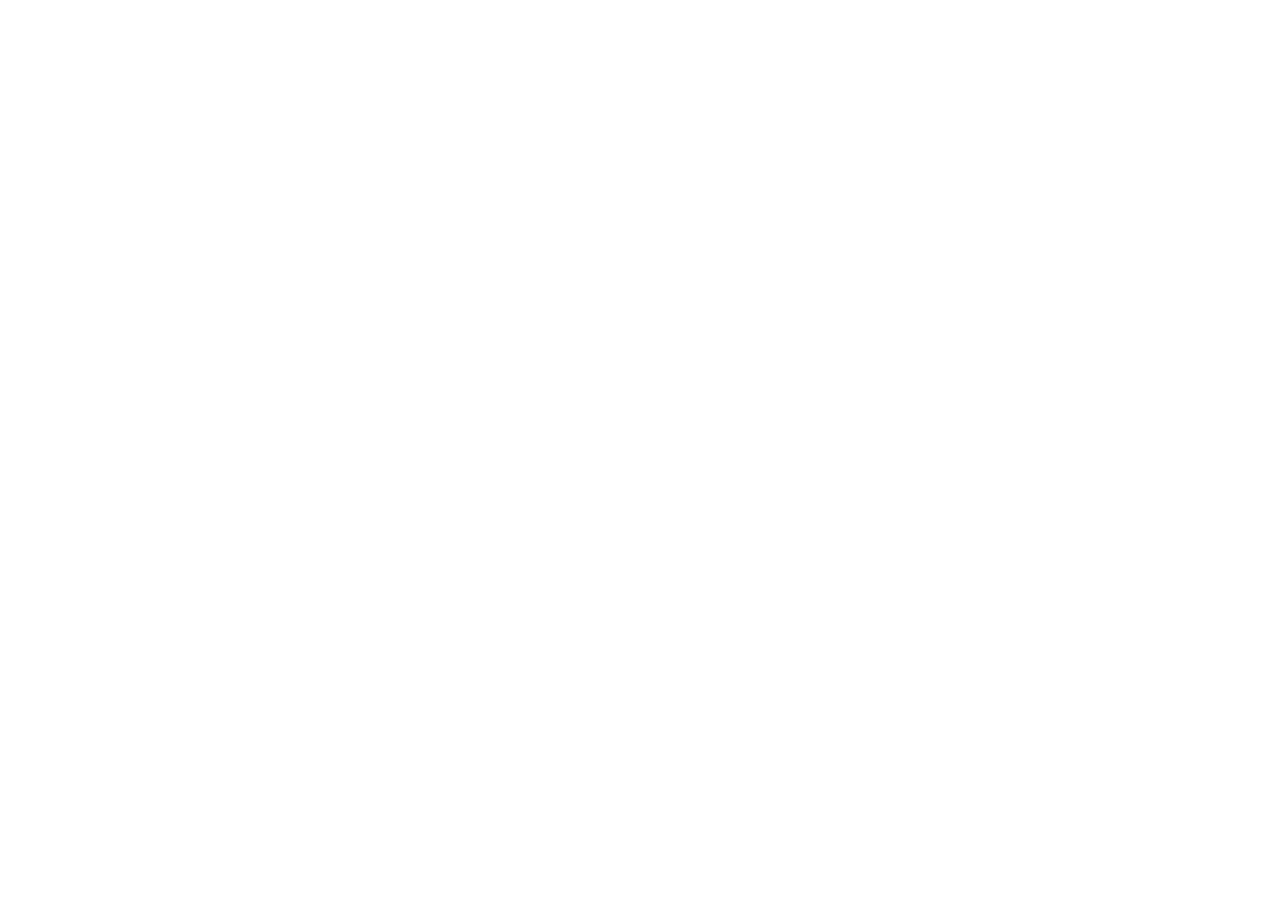
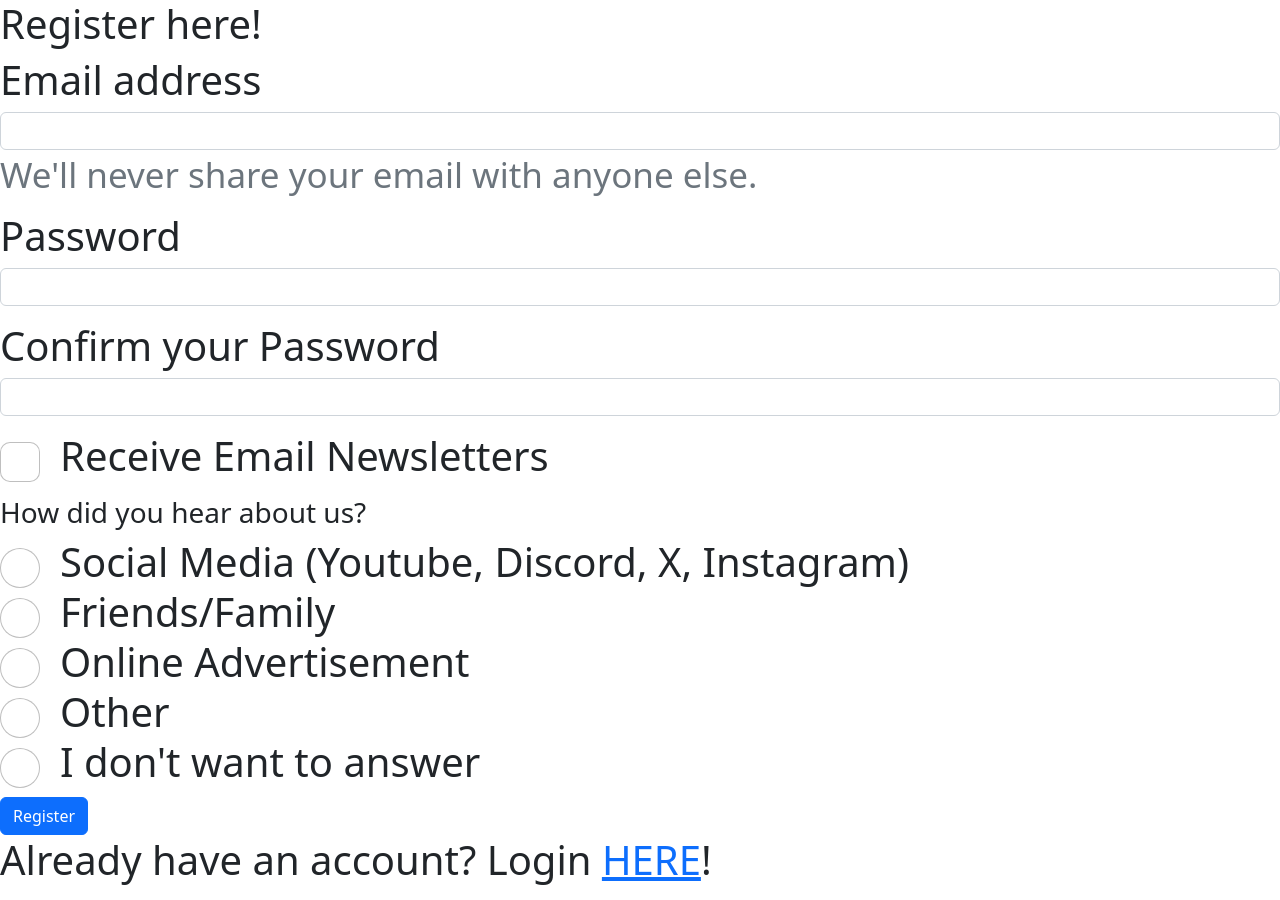
Before and after one commit to bp442/eCommerceDemo, a plain HTML site: page registration.html in a window 1280 px wide. Before the commit the page ends 800 px from the top, so only its background shows below. Drawn offline with nearby package versions, Linux system fonts and the light colour scheme.

Commit message:
added registration page with radio buttons and form

```diff
--- a/index.html
+++ b/index.html
@@ -1,11 +1,14 @@
 <!DOCTYPE html>
 <html lang="en-US">
-<meta name="viewport" content="width=device-width, initial-scale=1" />
+
 
 <head>
-
+    <meta charset="utf-8">
+    <title>Homepage</title>
+    <meta name="viewport" content="width=device-width, initial-scale=1" />
+    <link href="https://cdn.jsdelivr.net/npm/bootstrap@5.2.0-beta1/dist/css/bootstrap.min.css" rel="stylesheet"
+    integrity="sha384-0evHe/X+R7YkIZDRvuzKMRqM+OrBnVFBL6DOitfPri4tjfHxaWutUpFmBp4vmVor" crossorigin="anonymous">
     <link rel="stylesheet" href="styles.css">
-
 </head>
 
 <body>
--- a/registration.html
+++ b/registration.html
@@ -0,0 +1,76 @@
+<!DOCTYPE html>
+<html lang="en-US">
+
+<head>
+    <meta charset="utf-8">
+    <meta name="viewport" content="width=device-width, initial-scale=1">
+    <title>Registration Page</title>
+    <link href="https://cdn.jsdelivr.net/npm/bootstrap@5.2.0-beta1/dist/css/bootstrap.min.css" rel="stylesheet"
+        integrity="sha384-0evHe/X+R7YkIZDRvuzKMRqM+OrBnVFBL6DOitfPri4tjfHxaWutUpFmBp4vmVor" crossorigin="anonymous">
+    <link rel="stylesheet" href="css/styles.css">
+</head>
+
+<body>
+
+    <h1>Register here!<h1>
+
+            <div></div>
+
+            <form>
+                <div class="mb-3">
+                    <label for="registrationEmail" class="form-label">Email address</label>
+                    <input type="email" class="form-control" id="exampleInputEmail1" aria-describedby="emailHelp">
+                    <div id="emailHelp" class="form-text">We'll never share your email with anyone else.</div>
+                </div>
+                <div class="mb-3">
+                    <label for="registrationPassword" class="form-label">Password</label>
+                    <input type="password" class="form-control" id="exampleInputPassword1">
+                </div>
+                <div class="mb-3">
+                    <label for="registrationPassword2" class="form-label">Confirm your Password</label>
+                    <input type="password" class="form-control" id="exampleInputPassword2">
+                </div>
+                <div class="mb-3 form-check">
+                    <input type="checkbox" class="form-check-input" id="Check1">
+                    <label class="form-check-label" for="Check1">Receive Email Newsletters</label>
+                </div>
+
+                <div></div>
+                <h3>How did you hear about us?</h3>
+                <div class="form-check">
+                    <input class="form-check-input" type="radio" name="Reach" id="reach1">
+                    <label class="form-check-label" for="reach1">
+                    Social Media (Youtube, Discord, X, Instagram)
+                    </label>
+                </div>
+                <div class="form-check">
+                    <input class="form-check-input" type="radio" name="Reach" id="reach2">
+                    <label class="form-check-label" for="reach2">
+                    Friends/Family
+                    </label>
+                </div>
+                <div class="form-check">
+                    <input class="form-check-input" type="radio" name="Reach" id="reach3">
+                    <label class="form-check-label" for="reach3">
+                    Online Advertisement
+                    </label>
+                </div>
+                <div class="form-check">
+                    <input class="form-check-input" type="radio" name="Reach" id="reach4">
+                    <label class="form-check-label" for="reach4">
+                    Other
+                    </label>
+                </div>
+                <div class="form-check">
+                    <input class="form-check-input" type="radio" name="Reach" id="reach5">
+                    <label class="form-check-label" for="reach5">
+                    I don't want to answer
+                    </label>
+                </div>
+                <button type="submit" class="btn btn-primary">Register</button>
+            </form>
+
+            <div></div>
+
+            <p>Already have an account? Login <a href="login.html">HERE</a>!</p>
+</body>
```
